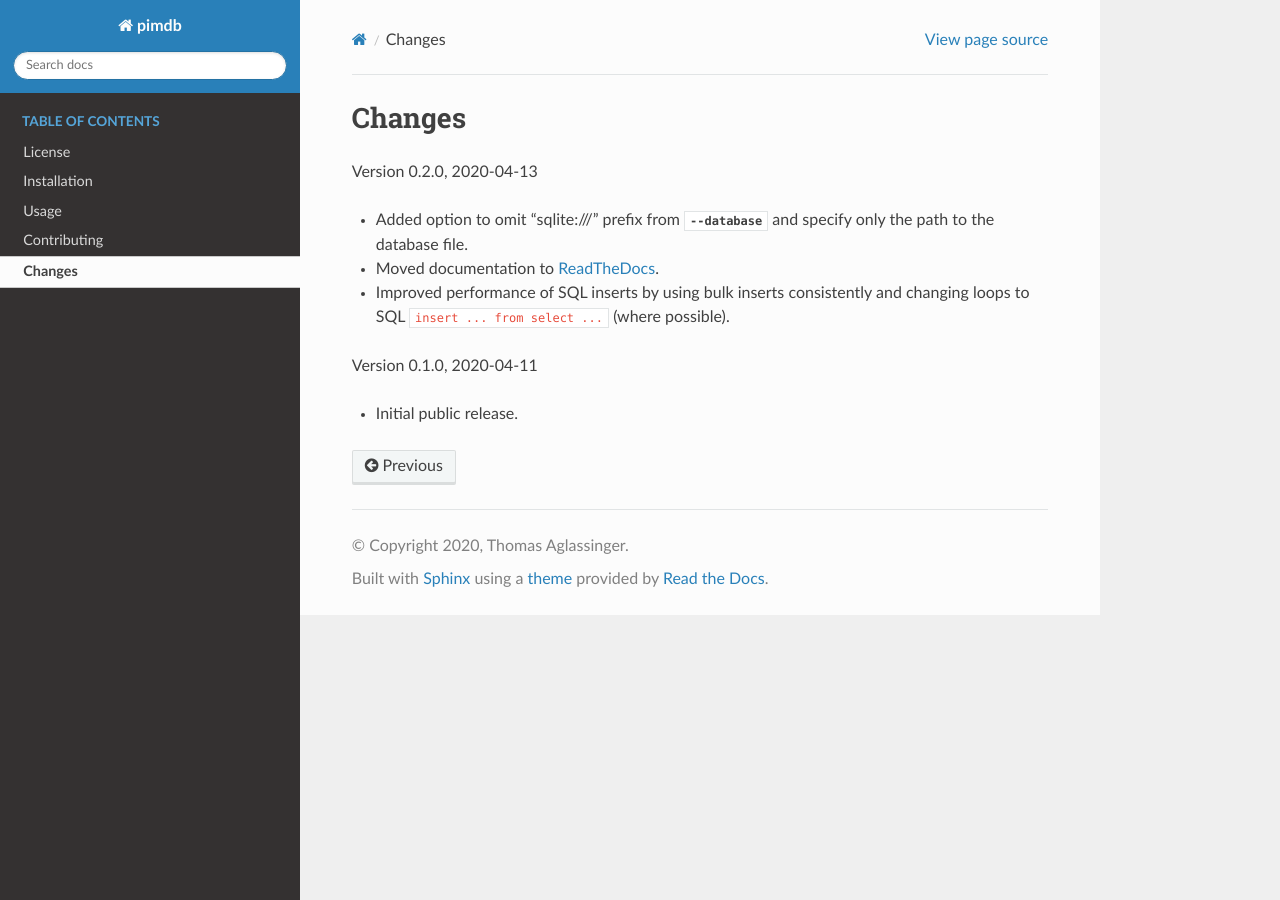
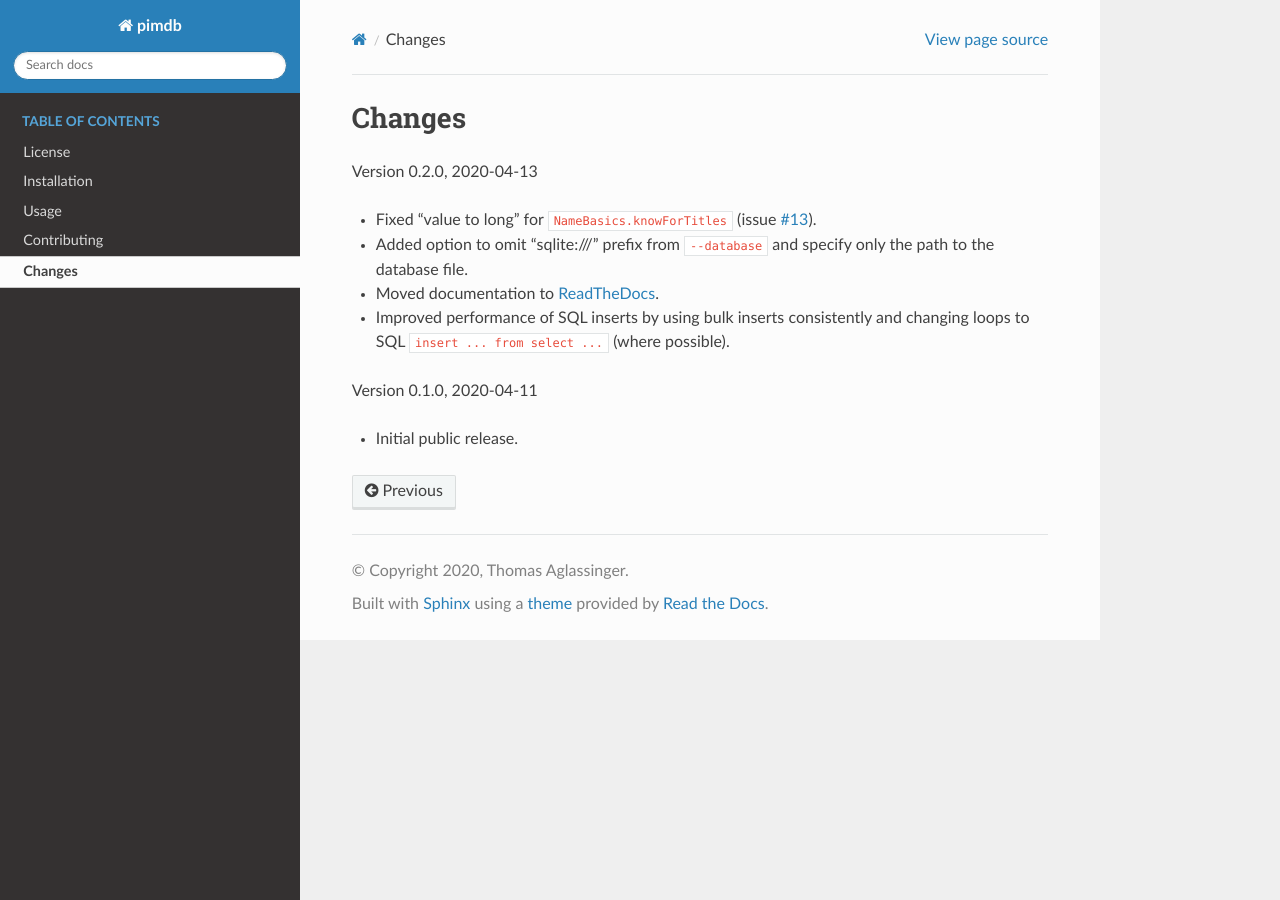
Before and after one commit to roskakori/pimdb, a Sphinx documentation site: the page built from docs/changes.rst, in a window 1280 px wide. Built offline with Sphinx 7.4.7 and the Read the Docs theme 2.0.0, drawn with Linux system fonts in a browser that asks for light colours.

Commit message:
#13 Updated documentation of changes.

```diff
--- a/docs/changes.rst
+++ b/docs/changes.rst
@@ -3,8 +3,10 @@ Changes
 
 Version 0.2.0, 2020-04-13
 
-* Added option to omit "sqlite:///" prefix from :option:`--database` and
-  specify only the path to the database file.
+* Fixed "value to long" for ``NameBasics.knowForTitles`` (issue
+  `#13 <https://github.com/roskakori/pimdb/issues/13>`_).
+* Added option to omit "sqlite:///" prefix from ``--database`` and specify
+  only the path to the database file.
 * Moved documentation to `ReadTheDocs <https://pimdb.readthedocs.io/>`_.
 * Improved performance of SQL inserts by using bulk inserts consistently and
   changing loops to SQL ``insert ... from select ...``  (where possible).
```
